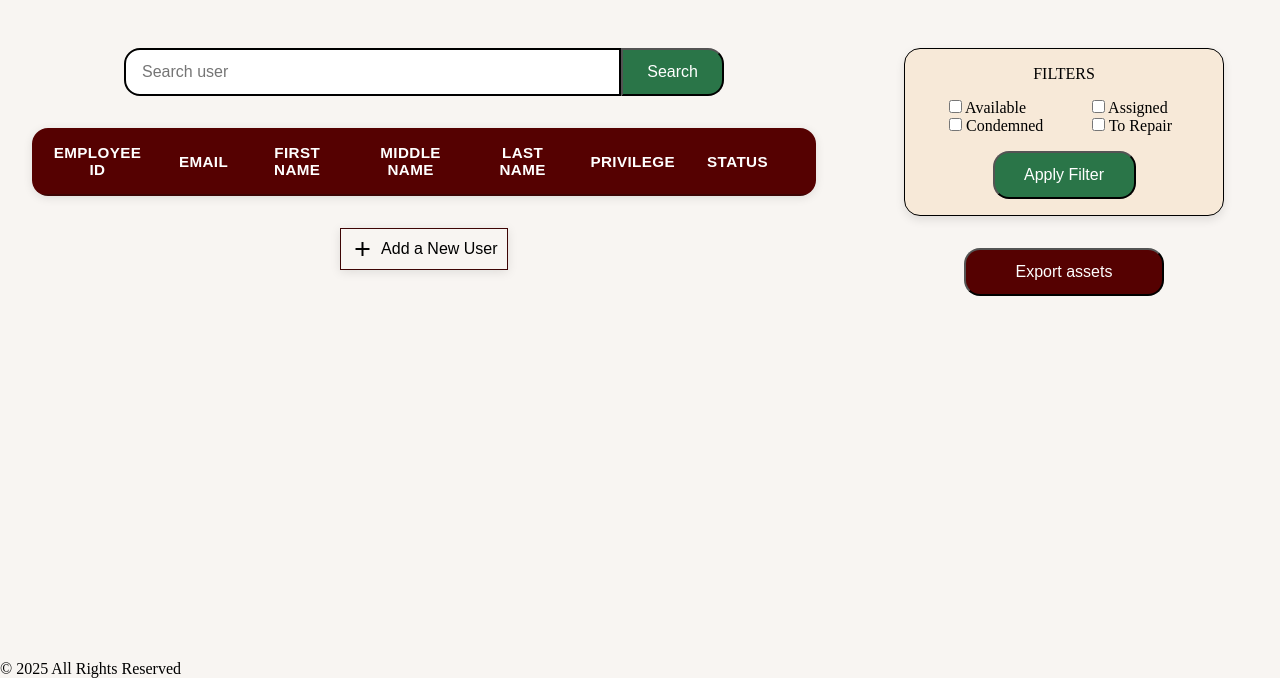
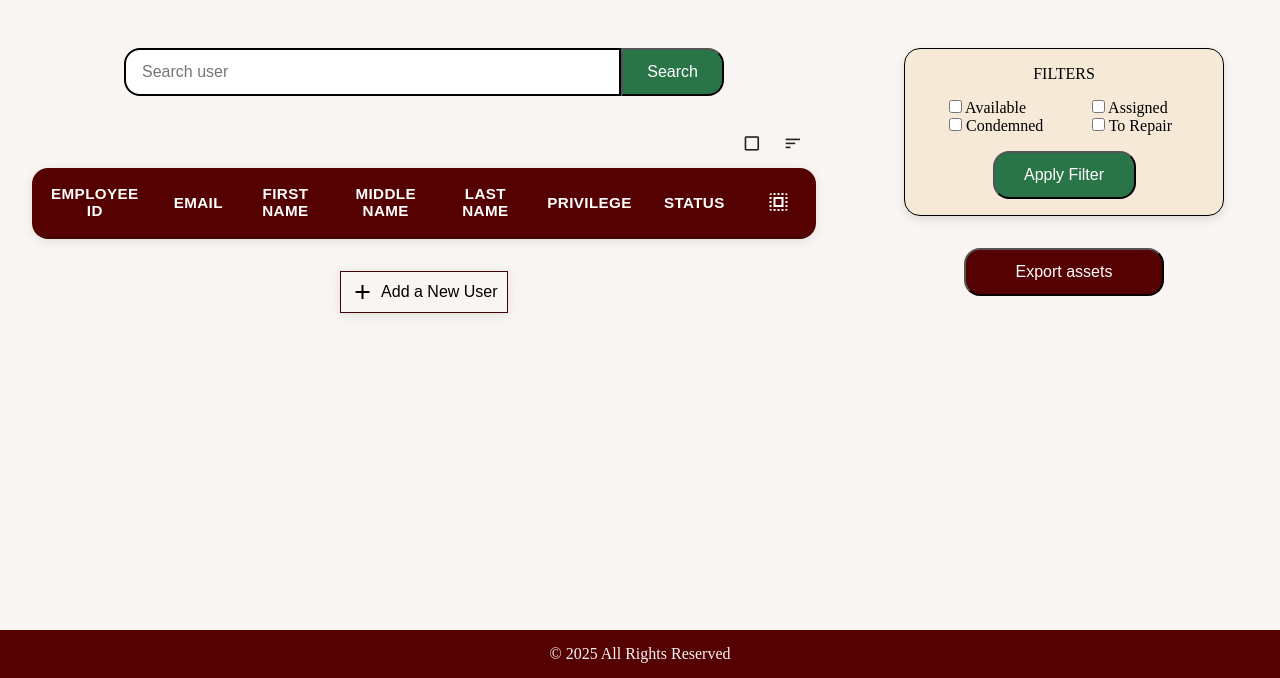
Before and after one commit to IvanJunioo/IT-Asset-Management-System, a PHP site: page /src/views/user-manager.php in a window 1280 px wide. Shown: the part 122-800 px from the top of the page. Run offline with PHP 8.4, Linux system fonts and the light colour scheme; data that the repository does not hold is empty.

Commit message:
[UI] table buttons + fixed not resizable tables

```diff
--- a/css/asset.css
+++ b/css/asset.css
@@ -26,8 +26,6 @@ tbody tr:hover {
     background-color: var(--beige);
     transition: background-color 0.3s ease;
 }
-
-/* veiw asset page */
 
 .asset-page {
     display: flex;
@@ -86,14 +84,13 @@ tbody tr:hover {
 }
 
 .table-container {
+    width: 100%;
     max-height: calc(100vh - 300px);
     overflow-y: auto;
-    max-width: 100rem;
     overflow-x: auto;
     border-radius: 1rem;
     background-color: white;
     box-shadow: 0 2px 10px rgba(0,0,0,0.1);
-
 }
 
 .asset-table {
--- /dev/null
+++ b/css/footer.css
@@ -0,0 +1,9 @@
+.footer {
+  margin-top: 3rem;
+  height: 3rem;
+  display: flex;
+  align-items: center;
+  justify-content: center;
+  background-color:  var(--primary-color);
+  color: var(--bg-light);
+}
--- a/css/general.css
+++ b/css/general.css
@@ -49,6 +49,66 @@ form {
     flex-direction: column;
 }
 
+.table-func {
+    display: flex;
+    width: 100%;
+    align-items: flex-end;
+    justify-content: right;
+    gap: 2pt;
+    margin-bottom: -1.5rem;
+    margin-right: 6pt;
+}
+
+.table-func button {
+    background-color: var(--bg-light);
+    border: 0px;
+    padding: 0.4rem 0.6rem;
+    cursor: pointer;
+    display: flex;
+    align-items: center;
+    justify-content: center;
+    transition: background-color 0.1s ease;
+    border-radius: 99999pt;
+
+}
+
+.table-func button:hover {
+    background-color: var(--border-color);
+}
+
+.table-func .material-icons {
+    font-size: 1.2rem;
+    color: var(--text-dark);
+}
+
+.table-func button:active {
+    background-color: #e8e8e8;
+}
+
+#select-all {
+    background-color: var(--primary-color);
+    border: 0px;
+    color: white;
+    transition: background-color 0.1s ease;
+    display: flex;
+    align-items: center;
+    justify-content: center;
+    border-radius: 999999pt;
+}
+
+#select-all:hover {
+    background-color: var(--darker-primary)
+}
+
+#select-all .material-icons {
+    cursor: pointer;
+    padding: 0.4rem 0.6rem;
+    border-radius: 999999pt;
+}
+
+#select-all .material-icons:active {
+    background-color:#380707
+}
 /* animation */
 
 @keyframes slideUp {
@@ -60,27 +120,24 @@ form {
 /* media */
 @media (max-width: 900px) {
     .asset-page {
-        flex-direction: column;
         align-items: center;
         justify-content: center;
     }
 
     #search-box {
-        flex-direction: column;
         align-items: center;
+        justify-content: center;
     }
 
     #search-input{
         width: 100%;
         margin: 0;
         border-radius: 1rem;
-        padding: 1rem;
     }
 
     #search-button {
         width: 20%;
-        margin-top: 0.5rem;
-        border-radius: 1rem;
+        text-align: center;
     }
 
     #body-filter {
--- a/css/user.css
+++ b/css/user.css
@@ -84,14 +84,13 @@ tbody tr:hover {
 }
 
 .table-container {
+    width: 100%;
     max-height: calc(100vh - 300px);
     overflow-y: auto;
-    max-width: 100rem;
     overflow-x: auto;
     border-radius: 1rem;
     background-color: white;
     box-shadow: 0 2px 10px rgba(0,0,0,0.1);
-
 }
 
 .user-table {
--- a/src/partials/head.php
+++ b/src/partials/head.php
@@ -11,5 +11,6 @@ if (!defined('BASE_URL')) {
     <link rel="stylesheet" href="<?= BASE_URL ?>css/general.css">
     <link rel="stylesheet" href="<?= BASE_URL ?>css/header.css">
     <link rel="stylesheet" href="<?= BASE_URL ?>css/navigation.css">
+    <link rel="stylesheet" href="<?= BASE_URL ?>css/footer.css">
     <link rel="stylesheet" href="https://fonts.googleapis.com/icon?family=Material+Icons">
 </head>
--- a/src/script/user-table.js
+++ b/src/script/user-table.js
@@ -2,6 +2,8 @@ document.addEventListener("DOMContentLoaded", () => {
   const searchInput = document.getElementById("search-input");
   const searchButton = document.getElementById("search-button");
   const userTableBody = document.querySelector('.user-table tbody');
+  const multiSelectButton = document.getElementById("multi-select");
+  const currentPage = window.location.pathname;
 
   function fetchUsers(filters = "") {
     const src = "../handlers/user-table.php";
@@ -30,7 +32,17 @@ document.addEventListener("DOMContentLoaded", () => {
         <td>${user.Privilege} </td>
         <td>${user.ActiveStatus} </td>
       `;
+      tr += currentPage.includes("user-manager") ? `
+      <td class="actions">
+        <button class="action-btn">
+          <span class="material-icons">more_horiz</span>
+        </button>
 
+        <div class="action-menu">
+          <a href="asset-form.php" class="menu-item" id="modify-action">Modify</a>
+          <a href="asset-form.php" class="menu-item" id="delete-action">Delete</a>
+        </div>
+      </td>` : ``
       userTableBody.appendChild(tr);
     }
   }
@@ -45,4 +57,24 @@ document.addEventListener("DOMContentLoaded", () => {
     fetchUsers(searchInput.value)
     searchInput.value = "";
   });
+
+  multiSelectButton.addEventListener("click", () => {
+    const icon = multiSelectButton.querySelector(".material-icons");
+    icon.textContent = icon.textContent.includes("check_box_outline_blank")
+      ? "check_box"
+      : "check_box_outline_blank";
+  });
+
+  document.querySelectorAll(".action-btn").forEach(btn => {
+    btn.addEventListener("click", (e) => {
+        e.stopPropagation();
+        const actionsCell = btn.closest(".actions");
+        actionsCell.classList.toggle("show-menu");
+      });
+  });
+
+  document.addEventListener("click", () => {
+      document.querySelectorAll(".actions.show-menu")
+      .forEach(cell => cell.classList.remove("show-menu"));
+  });
 })
--- a/src/views/dashboard.php
+++ b/src/views/dashboard.php
@@ -19,7 +19,7 @@
         <section class="dashboard-cards">
             <a href="./assets.php" class="card">
                 <h2>View Assets</h2>
-                <p>Preview and manage all system assets.</p>
+                <p>Preview all the system assets.</p>
             </a>
 
       <a href="./activity-log.php" class="card">
@@ -29,12 +29,12 @@
 
       <a href="./asset-manager.php" class="card">
         <h2>Manage Assets</h2>
-        <p>Add, edit, or remove assets in your inventory.</p>
+        <p>Add, edit, assign, or remove assets in your inventory.</p>
       </a>
 
             <a href="./users.php" class="card">
                 <h2>Manage Users</h2>
-                <p>View and update user roles and permissions.</p>
+                <p>Add or update user roles and permissions.</p>
             </a>
         </section>
 
--- a/src/views/user-manager.php
+++ b/src/views/user-manager.php
@@ -14,6 +14,15 @@
         <button id="search-button"> Search </button>
       </div>
 
+      <div class="table-func">
+        <button id="multi-select">
+          <span class="material-icons"> check_box_outline_blank </span>
+        </button>
+        <button id="sort-by">
+          <span class="material-icons"> sort </span>
+        </button>
+      </div>
+
       <div class="table-container">
         <table class="user-table">
           <thead>
@@ -25,7 +34,11 @@
               <th> Last Name </th>
               <th> Privilege </th>
               <th> Status  </th>
-              <th></th>
+              <th>
+                <button id="select-all">
+                  <span class="material-icons"> select_all </span>
+                </button>
+              </th>
             </tr>
           </thead>
             <tbody>
@@ -39,22 +52,7 @@
         Add a New User
       </a>
 
-      <script src="../script/user-table.js">
-          document.addEventListener("DOMContentLoaded", () => {
-              document.querySelectorAll(".action-btn").forEach(btn => {
-                  btn.addEventListener("click", (e) => {
-                      e.stopPropagation();
-                      const actionsCell = btn.closest(".actions");
-                      actionsCell.classList.toggle("show-menu");
-                  });
-              });
-
-              document.addEventListener("click", () => {
-                  document.querySelectorAll(".actions.show-menu")
-                  .forEach(cell => cell.classList.remove("show-menu"));
-              });
-          });
-      </script>
+      <script src="../script/user-table.js"></script>
 
 
     </div>
```
Also changed, not shown: src/partials/header-login.php (+0 -8 lines), src/script/asset-table.js (+35 -0 lines), src/views/asset-manager.php (+15 -16 lines).
